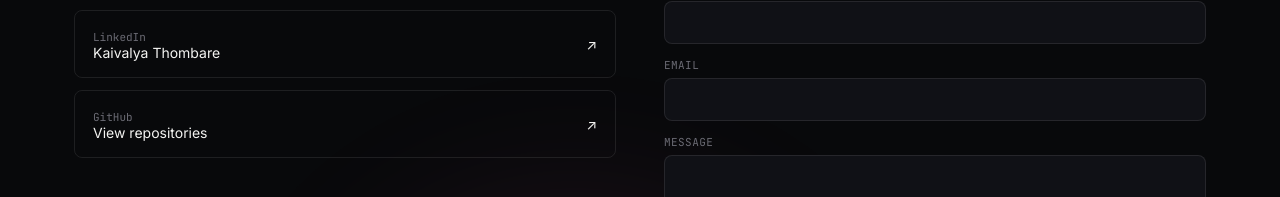
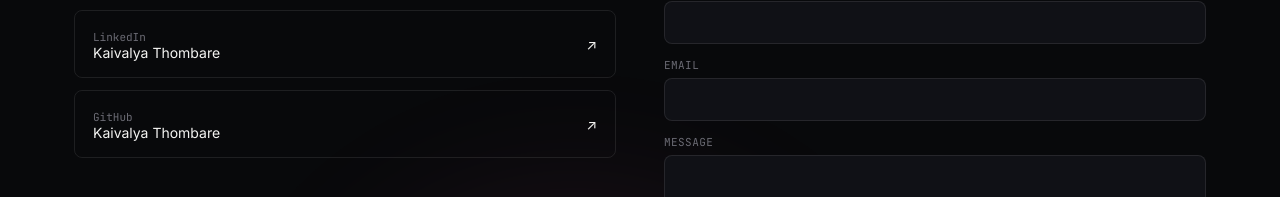
Before and after one commit to kaivalyathombare-5107/PortFolio, a React (Vite) app: page / in a window 1280 px wide. Shown: the part 4940-5137 px from the top of the page. Built offline with nearby package versions, Linux system fonts and the light colour scheme; no server answers.

Commit message:
Update GitHub link label in Contact component

```diff
--- a/src/components/Contact.jsx
+++ b/src/components/Contact.jsx
@@ -86,7 +86,7 @@ export default function Contact() {
             <span>
               <span className="contact-link-label">GitHub</span>
               <br />
-              View repositories
+              Kaivalya Thombare
             </span>
             <span>↗</span>
           </a>
```
